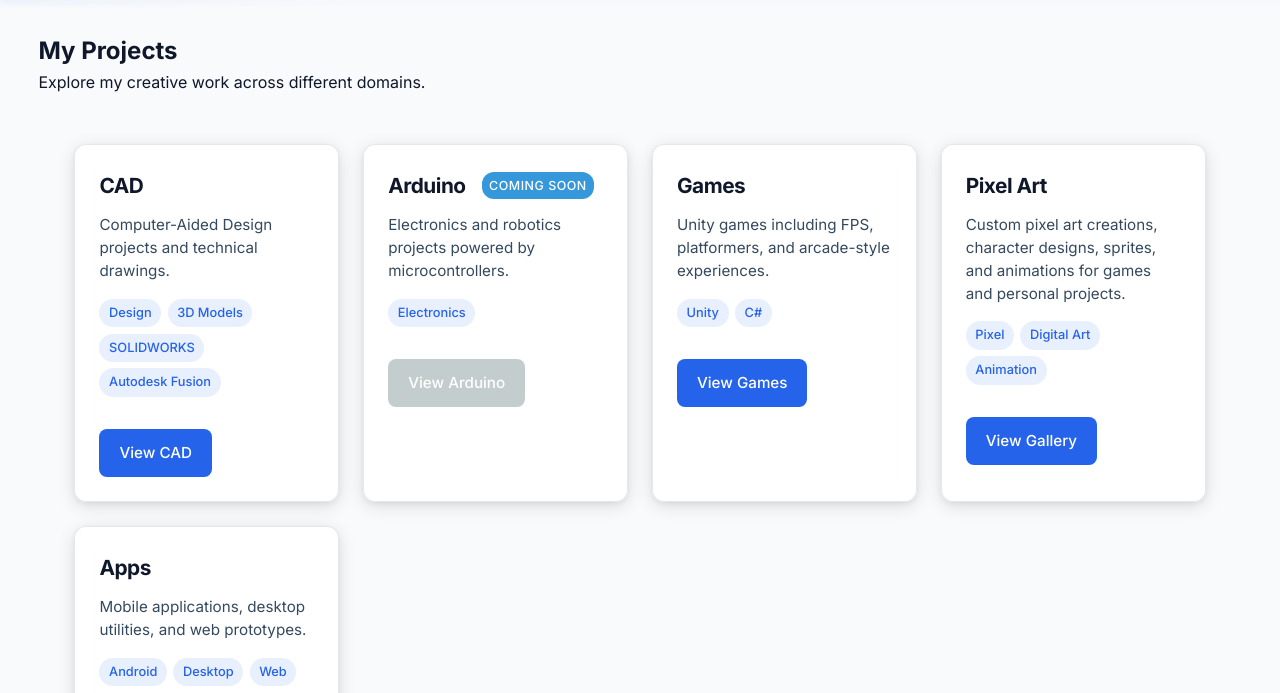
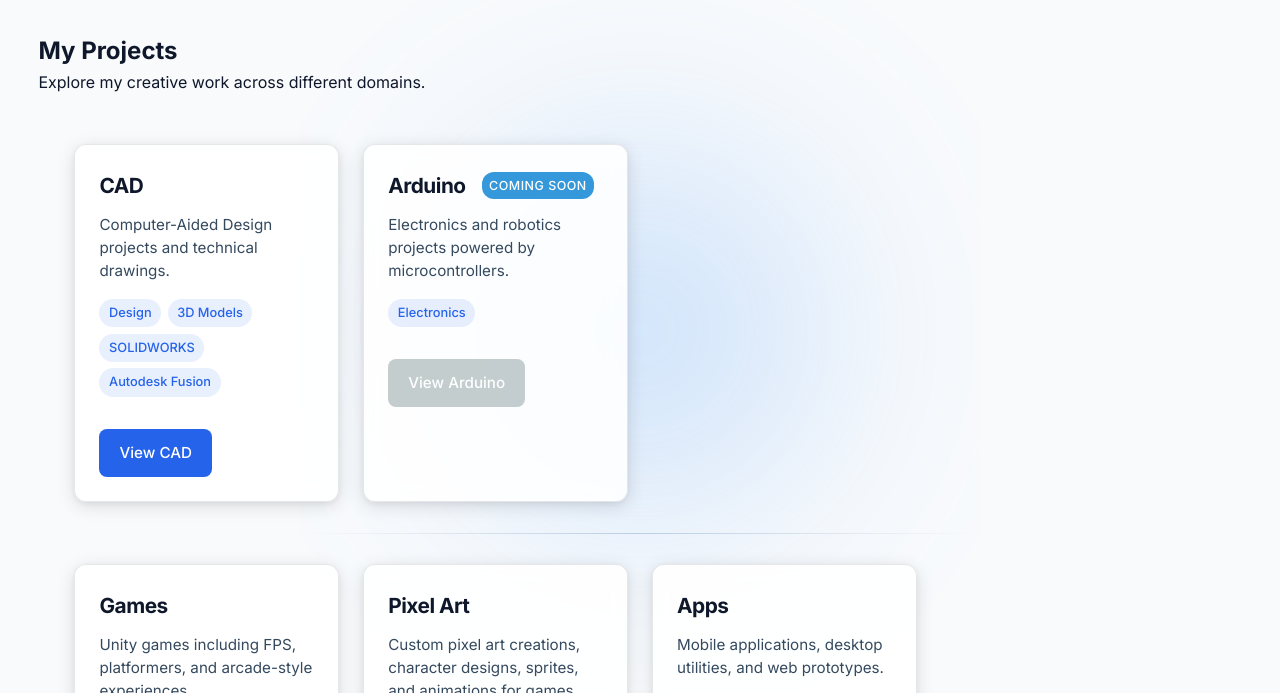
Before and after one commit to karimuq/Website-files, a plain HTML site: page projects.html in a window 1280 px wide. Shown: the part 70-763 px from the top of the page. Drawn offline with Linux system fonts and the light colour scheme.

Commit message:
style: separate project category groups Add a subtle centered divider between engineering categories and games, pixel art, and apps.\n\n

```diff
--- a/projects.html
+++ b/projects.html
@@ -107,6 +107,13 @@
           </a>
         </div>
 
+        <div class="category-divider"
+          style="grid-column: 1 / -1; width: 100%; display: flex; flex-direction: column; align-items: center; gap: 0.4rem; padding: 0.4rem 0;"
+          aria-hidden="true">
+          <div style="width: 60%; height: 1px; background: linear-gradient(to right, transparent, rgba(100,140,180,0.35), transparent);">
+          </div>
+        </div>
+
         <div class="category-card">
           <h3>Games</h3>
           <p>Unity games including FPS, platformers, and arcade-style experiences.</p>
```
